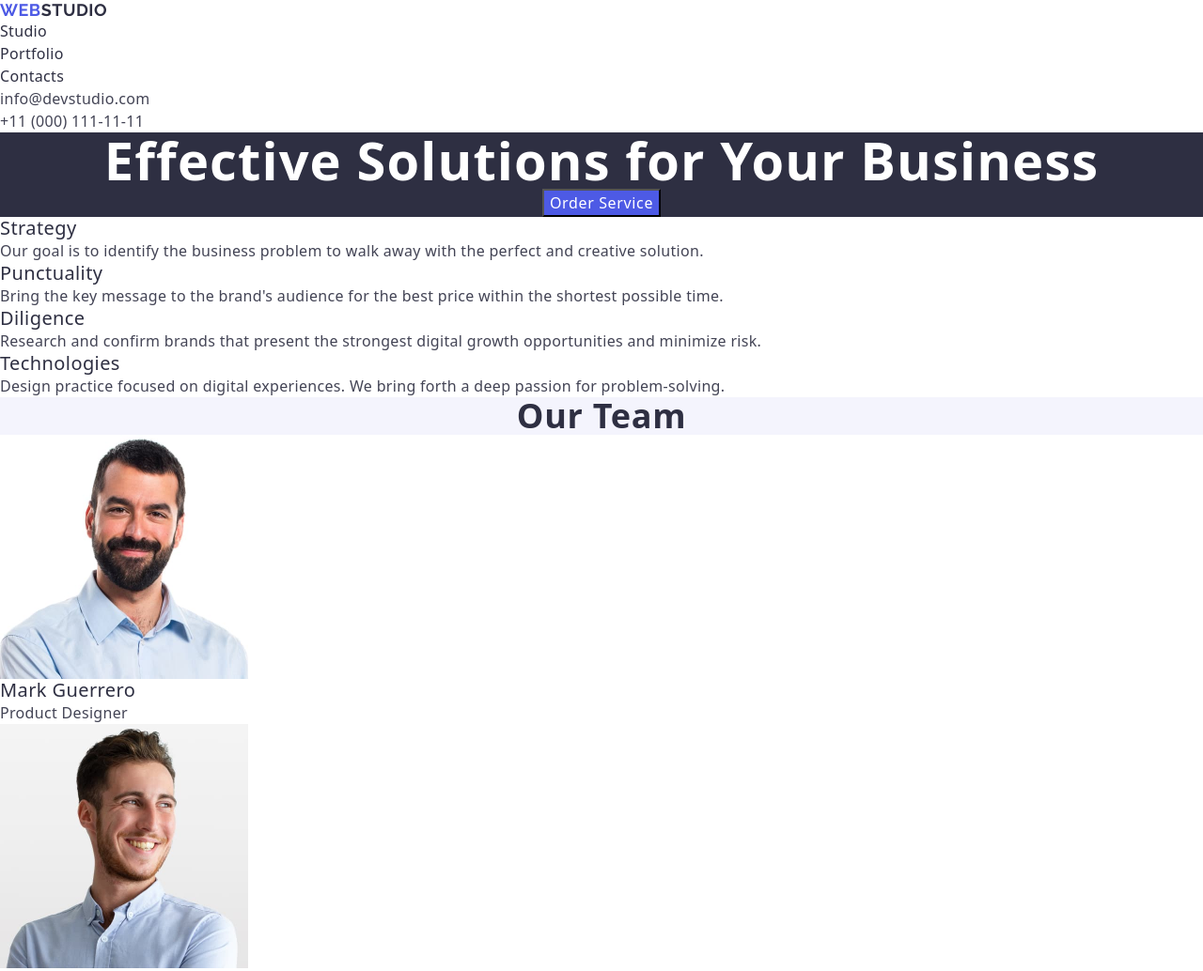
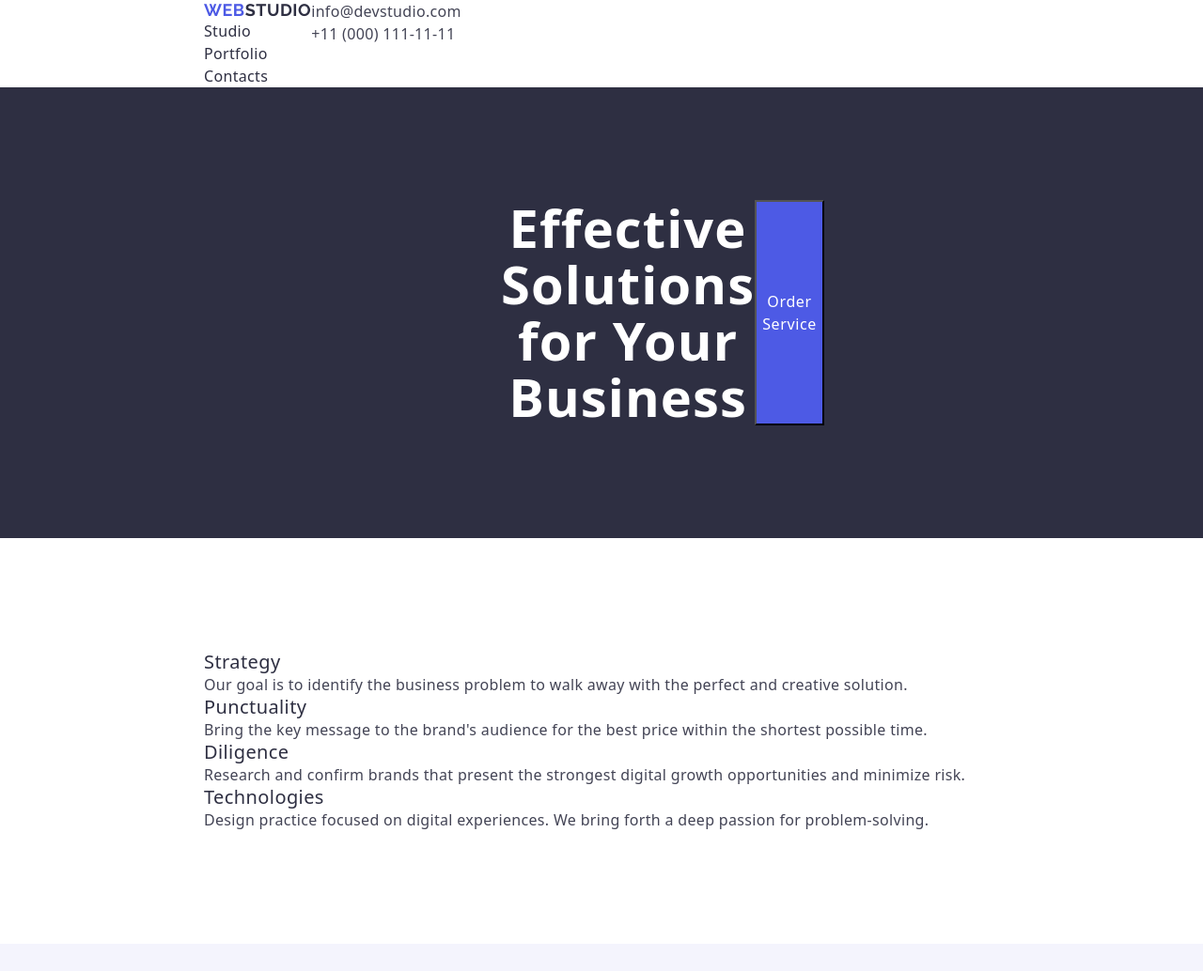
Before and after one commit to Andrey-Myronenko/goit-markup-hw-03, a plain HTML site: page index.html in a window 1280 px wide. Shown: the top 1034 px of the page at 94% size. Drawn offline with nearby package versions, Linux system fonts and the light colour scheme.

Commit message:
here we go again

```diff
--- a/css/styles.css
+++ b/css/styles.css
@@ -30,6 +30,16 @@ ul {
     list-style-type: none;
     margin: 0;
     padding-left: 0;
+}
+
+header .container {
+    display: flex;
+    max-width: 1158px;
+    padding-left: 156px;
+    padding-right: 156px;
+    margin-left: auto;
+    margin-right: auto;
+    flex-direction: row;
 }
 
 a {
@@ -83,6 +93,11 @@ a {
     text-align: center;
 }
 
+section {
+    padding-top: 120px;
+    padding-bottom: 120px;
+}
+
 .hero-title {
     font-size: 56px;
     line-height: 1.07;
@@ -98,9 +113,29 @@ a {
     cursor: pointer;
 }
 
+.hero-image .container {
+    display: flex;
+    max-width: 1158px;
+    padding-left: 472px;
+    padding-right: 472px;
+    margin-left: auto;
+    margin-right: auto;
+    flex-direction: row;
+}
+
 .hero-image .hero-button:hover,
 .hero-image .hero-button:focus {
     background-color: #404BBF;
+}
+
+.benefits-section .container {
+    display: flex;
+    max-width: 1158px;
+    padding-left: 156px;
+    padding-right: 156px;
+    margin-left: auto;
+    margin-right: auto;
+    flex-direction: row;
 }
 
 .benefits {
@@ -122,6 +157,16 @@ a {
 
 .team {
     background-color: #f4f4fd;
+}
+
+.team .container {
+    display: flex;
+    max-width: 1158px;
+    padding-left: 156px;
+    padding-right: 156px;
+    margin-left: auto;
+    margin-right: auto;
+    flex-direction: row;
 }
 
 .team-title-one {
@@ -151,6 +196,17 @@ a {
     letter-spacing: 0.02em;
 }
 
+.portfolio .container {
+    display: flex;
+    max-width: 1158px;
+    padding-left: 156px;
+    padding-right: 156px;
+    margin-left: auto;
+    margin-right: auto;
+    flex-direction: row;
+    border: auto;
+}
+
 .portfolio-title-one {
     font-size: 36px;
     line-height: 1.11;
@@ -158,6 +214,7 @@ a {
     letter-spacing: 0.02em;
     text-transform: capitalize;
     color: #2e2f42;
+    border: auto;
 }
 
 .portfolio-title-two {
--- a/index.html
+++ b/index.html
@@ -13,8 +13,8 @@
     </head>
 
     <body>
+            <header>
                 <div class="container">
-            <header>
                     <nav>
                             <a class="logo-nav" href="./index.html">Web<span class="accent">Studio</span></a>
                         <ul>
@@ -39,19 +39,20 @@
                             </li>
                         </ul>
                     </address>
+                </div>
             </header>
-        </div>
+
 
         <main>
+                <section class="hero-image">
                     <div class="container">
-                <section class="hero-image">
                         <h1 class="hero-title">Effective Solutions for Your Business</h1>
                         <button class="hero-button" type="button">Order Service</button>
+                    </div>
                 </section>
-            </div>
 
+                <section class="benefits-section">
                     <div class="container">
-                <section>
                         <h2 class="benefits">Benefits</h2>
                         <ul>
                             <li>
@@ -74,11 +75,11 @@
                                 <p class="benefits-p">Design practice focused on digital experiences. We bring forth a deep passion for problem-solving.</p>
                             </li>
                         </ul>
+                    </div>
                 </section>
-            </div>
 
+                <section class="team">
                     <div class="container">
-                <section class="team">
                         <h2 class="team-title-one">Our Team</h2>
                         <ul>
                             <li class="team-mark">
@@ -105,11 +106,11 @@
                                 <p class="team-p">UI Designer</p>
                             </li>
                         </ul>
+                    </div>
                 </section>
-            </div>
 
+                <section class="portfolio">
                     <div class="container">
-                <section>
                         <h2 class="portfolio-title-one">Our Portfolio</h2>
                         <ul>
                             <li>
@@ -143,15 +144,16 @@
                                 <p class="portfolio-p">Marketing</p>
                             </li>
                         </ul>
+                    </div>
                 </section>
-            </div>
         </main>
 
+
+            <footer class="footer-down">
                 <div class="container">
-            <footer class="footer-down">
                     <a class="logo-nav-footer" href="./index.html">Web<span class="accent-footer">Studio</span></a>
                     <p class="footer-p">Increase the flow of customers and sales for your business with digital marketing & growth solutions.</p>
+                </div>
             </footer>
-        </div>
     </body>
 </html>
```
Lines whose indentation alone changed are shown as unchanged.
